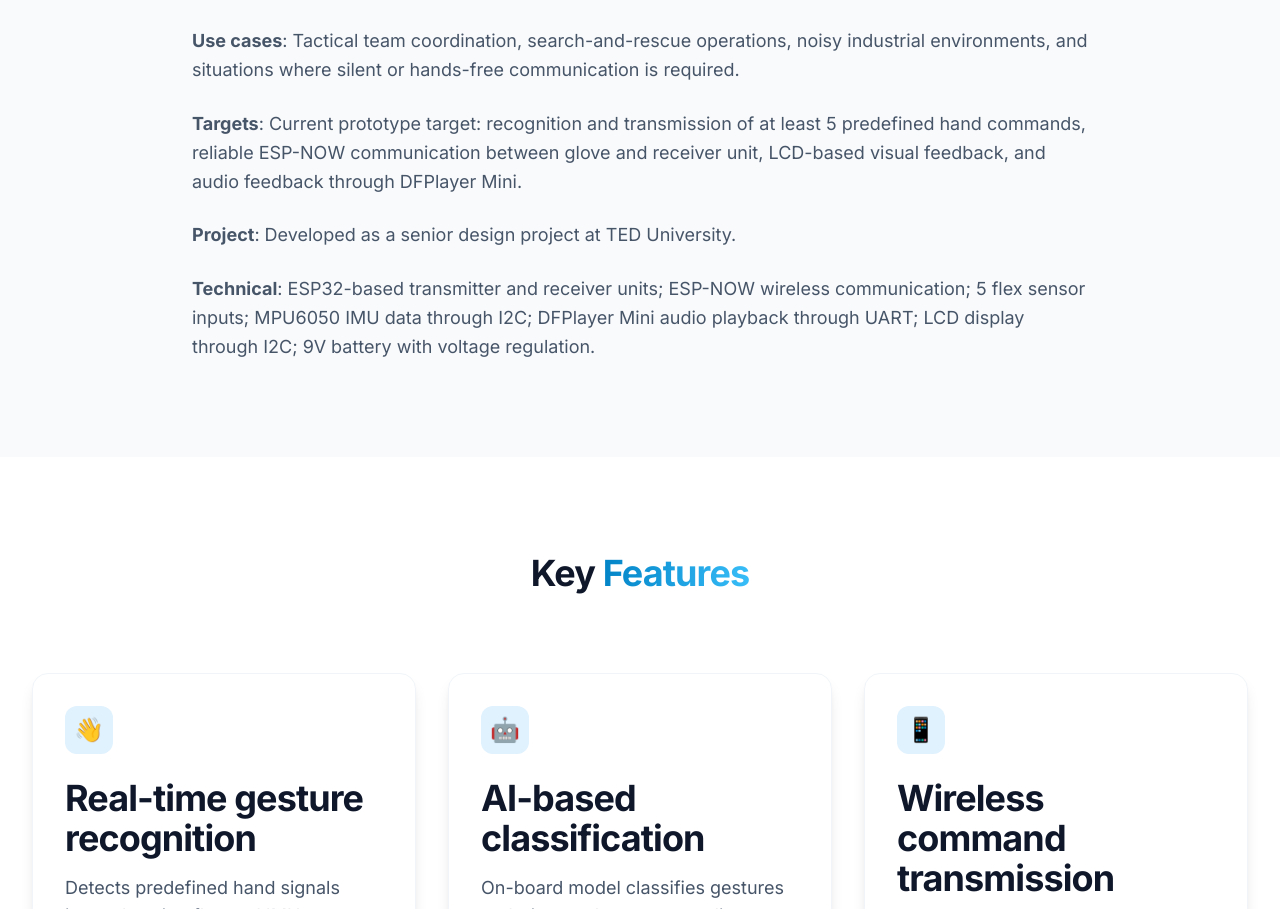
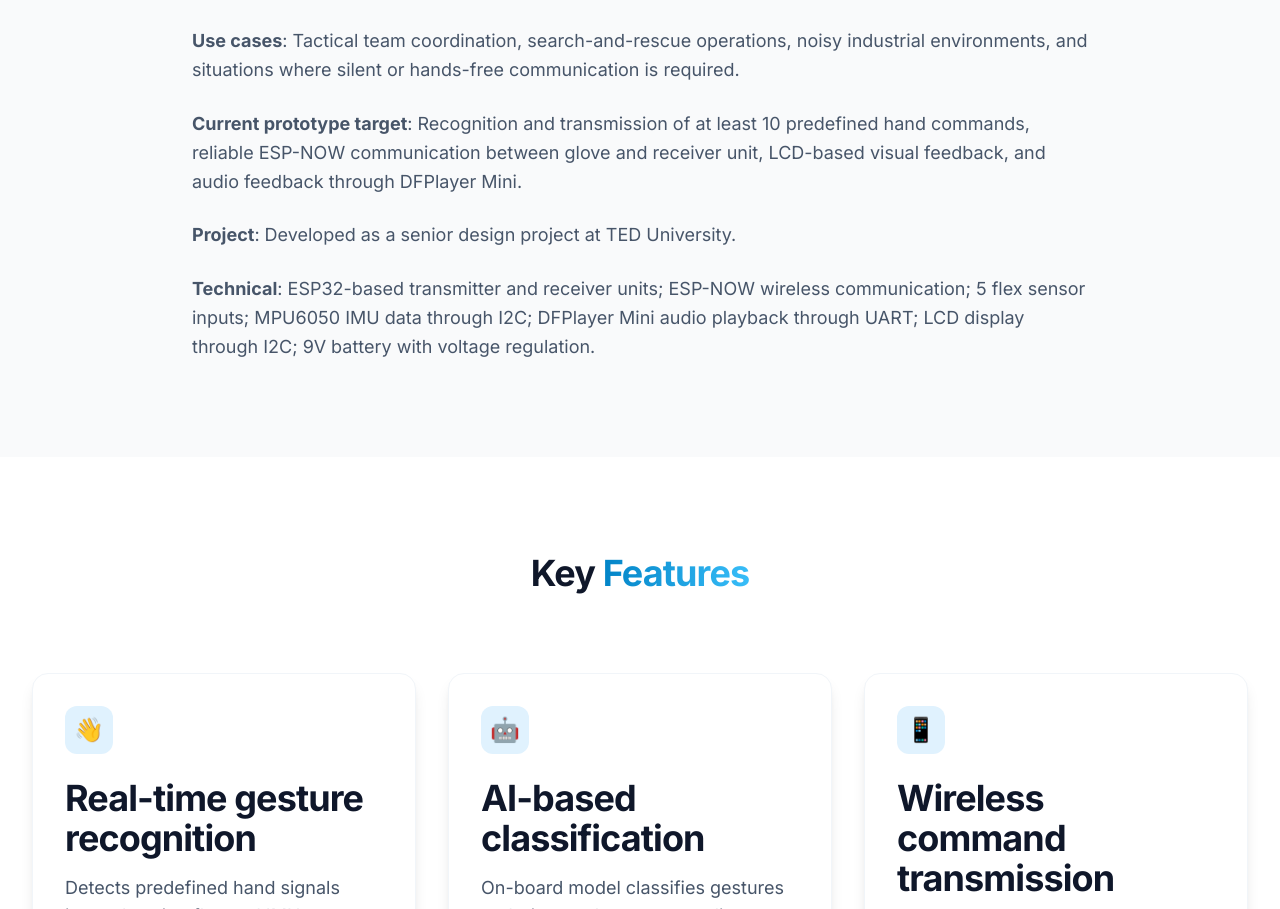
Before and after one commit to ILTER-AKKE/website, a React (Vite) app: page / in a window 1280 px wide. Shown: the part 1248-2157 px from the top of the page. Built offline with nearby package versions, Linux system fonts and the light colour scheme.

Commit message:
5 gestures to 10 gestures

```diff
--- a/src/sections/FAQSection.jsx
+++ b/src/sections/FAQSection.jsx
@@ -40,7 +40,7 @@ const FAQSection = () => {
     {
       question: 'How many gestures are supported?',
       answer:
-        'The current prototype focuses on at least five predefined commands: Stop, Hurry Up, Go Go, Come, and Stick Together. The gesture set can be expanded in future iterations by collecting more data and improving the recognition model.',
+        'The current prototype focuses on at least ten predefined commands: Stop, Listen, Go Go, Come, Stick Together, Slow down, Fall back, Take cover, Move right, and Move left. The gesture set can be expanded in future iterations by collecting more data and improving the recognition model.',
     },
     {
       question: 'Which environments is AKKE designed for?',
--- a/src/sections/ValueSection.jsx
+++ b/src/sections/ValueSection.jsx
@@ -77,7 +77,7 @@ const ValueSection = () => {
               <strong>Use cases</strong>: Tactical team coordination, search-and-rescue operations, noisy industrial environments, and situations where silent or hands-free communication is required.
             </p>
             <p>
-              <strong>Targets</strong>: Current prototype target: recognition and transmission of at least 5 predefined hand commands, reliable ESP-NOW communication between glove and receiver unit, LCD-based visual feedback, and audio feedback through DFPlayer Mini.
+              <strong>Current prototype target</strong>: Recognition and transmission of at least 10 predefined hand commands, reliable ESP-NOW communication between glove and receiver unit, LCD-based visual feedback, and audio feedback through DFPlayer Mini.
             </p>
             <p>
               <strong>Project</strong>: Developed as a senior design project at TED University.
```
Also changed, not shown: src/sections/HeroSection.jsx (line endings or trailing spaces).
